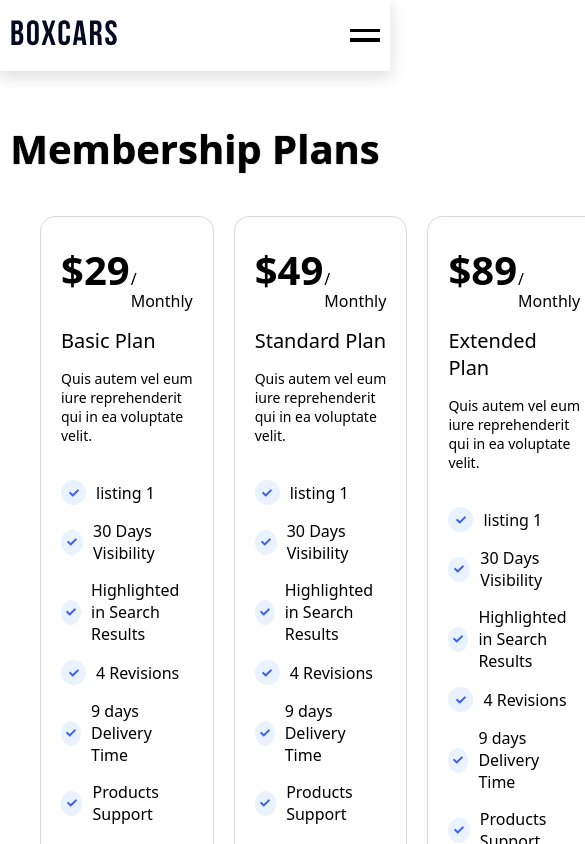
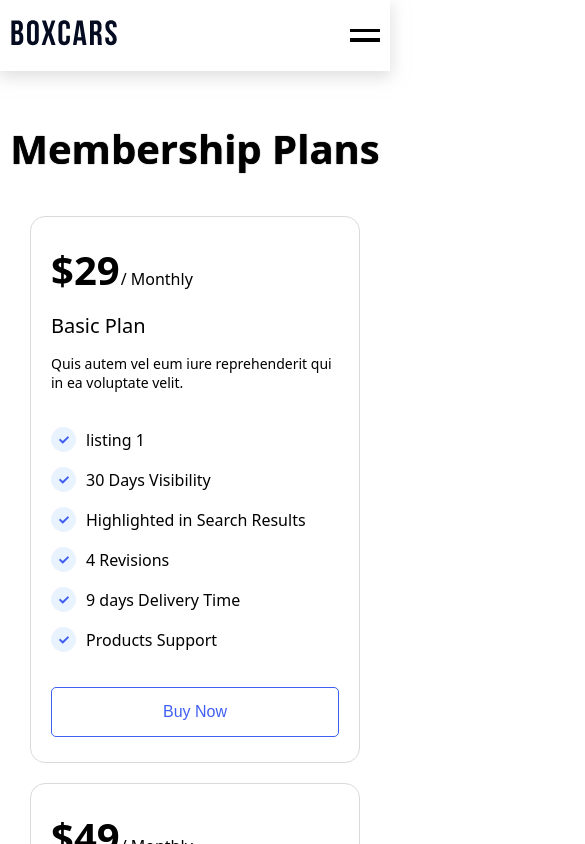
Before and after one commit to DimaShamoev/Car_Rent_WebSite, a React (Vite) app: page /pricing in a window 390 px wide. Shown: the top 844 px of the page, 585 px wide, since content can reach past the window. Built offline with nearby package versions, Linux system fonts and the light colour scheme.

Commit message:
totaly finished pricing page, made it responsive

```diff
--- a/src/App.css
+++ b/src/App.css
@@ -153,6 +153,7 @@
 
 .Aside-menu.active {
     width: 320px;
+    max-width: 100%;
     padding: 20px;
 }
 
--- a/src/Pages/Pricing/Pricing.css
+++ b/src/Pages/Pricing/Pricing.css
@@ -120,3 +120,21 @@
     background-color: white;
     color: #405FF2;
 }
+
+@media screen and (max-width: 1050px) {
+    .pricing-offers {
+        display: grid;
+        grid-template-columns: repeat(2, auto);
+        justify-content: space-evenly;
+    }
+}
+
+@media screen and (max-width: 800px) {
+    .pricing-offers {
+        display: flex;
+        flex-direction: column;
+        justify-content: center;
+        align-items: center;
+        padding: 20px 10px;
+    }
+}
```
